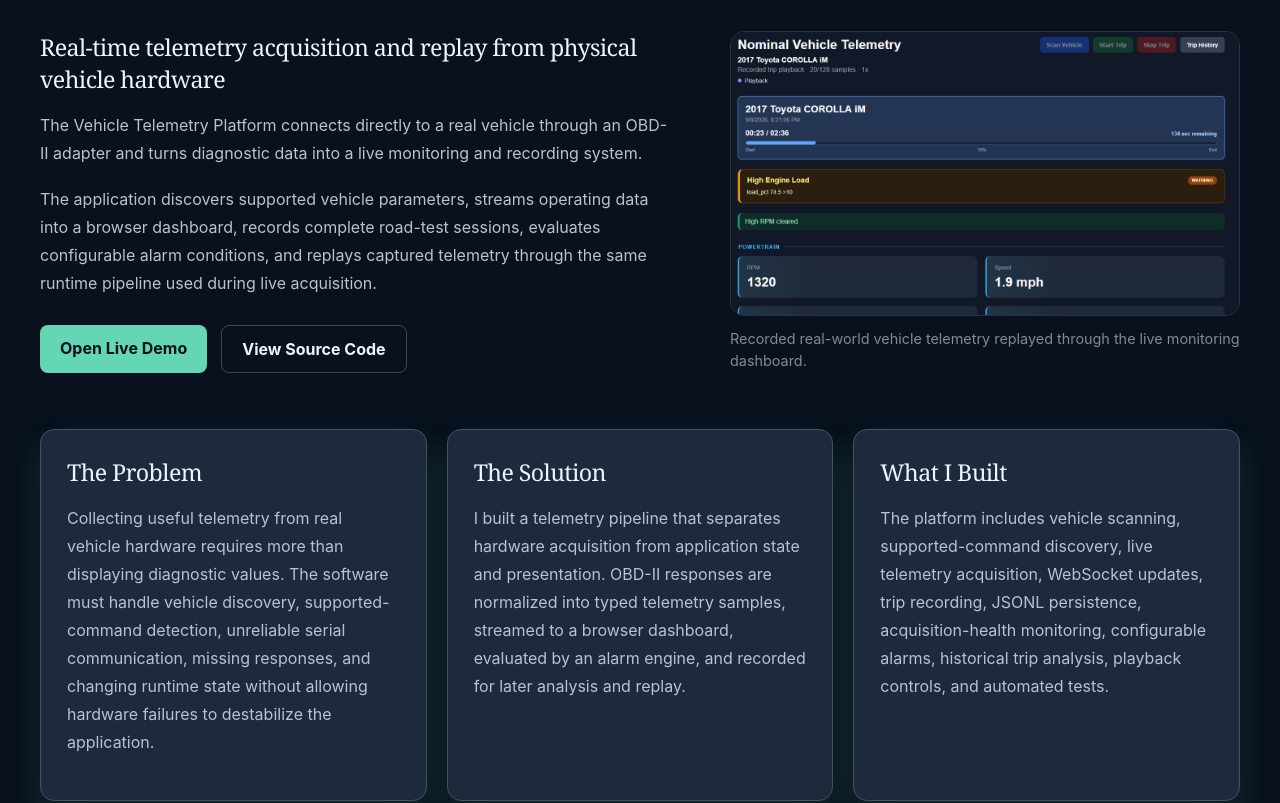
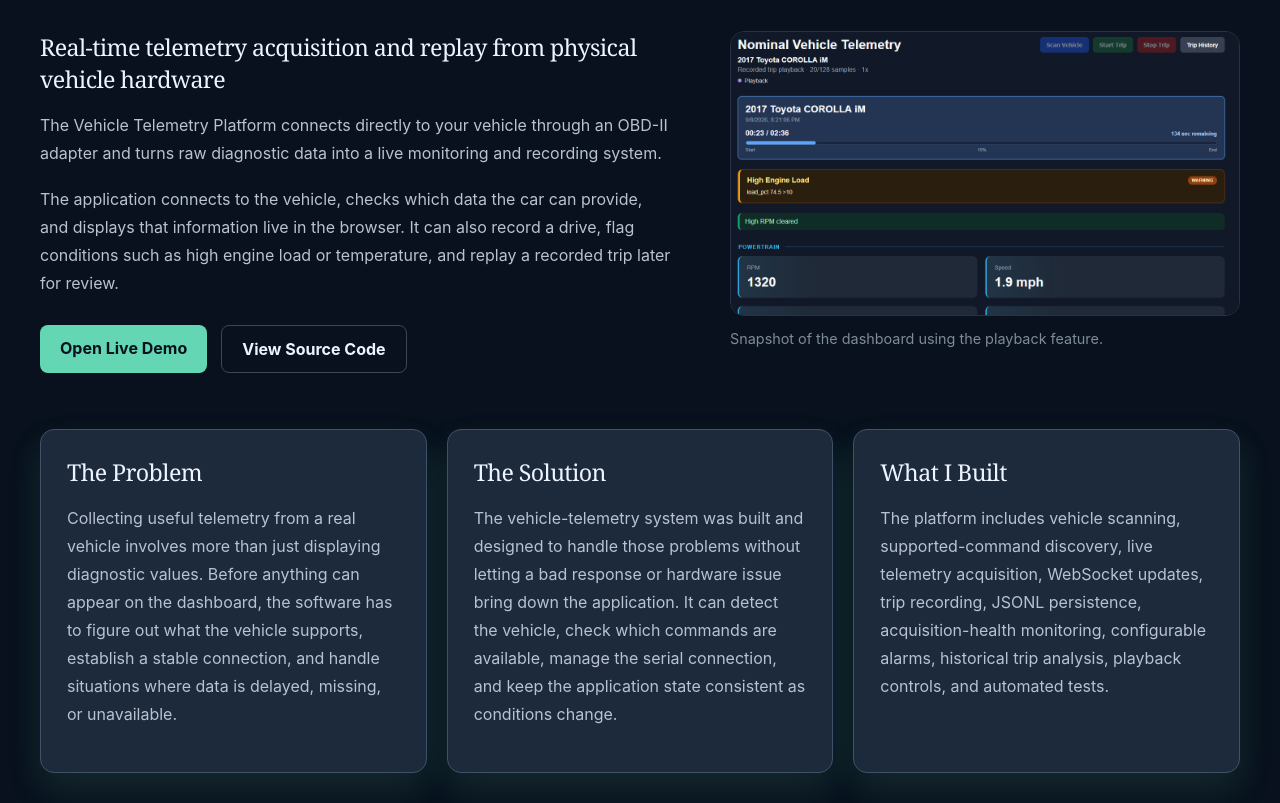
Before and after one commit to richardrhanly-us/Portfolio, a React (Vite) app: page /projects/vehicle-telemetry in a window 1280 px wide. Shown: the part 240-1043 px from the top of the page. Built offline with nearby package versions, Linux system fonts and the light colour scheme.

Commit message:
Update language on some of the project descriptions

```diff
--- a/src/pages/projects/CloudReliabilityLab.tsx
+++ b/src/pages/projects/CloudReliabilityLab.tsx
@@ -14,11 +14,11 @@ function CloudReliabilityLab() {
             </h3>
 
             <p>
-              Cloud Reliability Lab is an infrastructure and reliability
+              This Cloud Reliability Lab is an infrastructure and reliability
               engineering project that I built around the idea of operating a
               small web service in AWS. The goal was not simply to deploy an
-              application, but to practice the systems work required to keep a
-              service observable, recoverable, and reproducible. The next phase
+              application, but to be able to practice the systems work required to keep a
+              service observable, recoverable, and reproducible n preperation for working in the industry. The next phase
               of this project is to host the SortView project on AWS.
             </p>
 
--- a/src/pages/projects/RotationLab.tsx
+++ b/src/pages/projects/RotationLab.tsx
@@ -8,7 +8,7 @@ function RotationLab() {
 
         <div className="case-study-intro">
           <div className="case-study-copy">
-            <h3>Turning NBA lineup data into rotation decision support</h3>
+            <h3>Processing lineup data to assist coaches and managment with decesion making</h3>
 
             <p>
               RotationLab is a full-stack basketball analytics application that
@@ -53,8 +53,7 @@ function RotationLab() {
               />
 
               <figcaption>
-                RotationLab provides interactive lineup comparison, replacement
-                analysis, and player-combination evaluations.
+                RotationLab dashboard
               </figcaption>
             </figure>
           </div>
@@ -65,9 +64,9 @@ function RotationLab() {
             <h3>The Problem</h3>
 
             <p>
-              NBA lineup data contains useful information about how groups of
+              NBA lineup data can contain useful information about how groups of
               players perform together, but raw lineup tables are difficult
-              to work with. It was tedious to compare combinations, evaluate alternatives, and understand how
+              to work with as they contain vast amounts of unprocessed information. It was tedious to compare combinations, evaluate alternatives, and understand how
               replacing one player might affect a rotation.
             </p>
           </article>
--- a/src/pages/projects/VehicleTelemetry.tsx
+++ b/src/pages/projects/VehicleTelemetry.tsx
@@ -14,17 +14,16 @@ function VehicleTelemetry() {
             </h3>
 
             <p>
-              The Vehicle Telemetry Platform connects directly to a real vehicle
-              through an OBD-II adapter and turns diagnostic data into a live
+              The Vehicle Telemetry Platform connects directly to your vehicle
+              through an OBD-II adapter and turns raw diagnostic data into a live
               monitoring and recording system.
             </p>
 
             <p>
-              The application discovers supported vehicle parameters, streams
-              operating data into a browser dashboard, records complete
-              road-test sessions, evaluates configurable alarm conditions, and
-              replays captured telemetry through the same runtime pipeline used
-              during live acquisition.
+              The application connects to the vehicle, checks which data the car can provide,
+              and displays that information live in the browser. It can also record a drive,
+              flag conditions such as high engine load or temperature, and replay a recorded
+              trip later for review.
             </p>
 
             <div className="case-study-links">
@@ -57,8 +56,7 @@ function VehicleTelemetry() {
               />
 
               <figcaption>
-                Recorded real-world vehicle telemetry replayed through the live
-                monitoring dashboard.
+                Snapshot of the dashboard using the playback feature.
               </figcaption>
             </figure>
           </div>
@@ -69,11 +67,11 @@ function VehicleTelemetry() {
             <h3>The Problem</h3>
 
             <p>
-              Collecting useful telemetry from real vehicle hardware requires
-              more than displaying diagnostic values. The software must handle
-              vehicle discovery, supported-command detection, unreliable serial
-              communication, missing responses, and changing runtime state
-              without allowing hardware failures to destabilize the application.
+              Collecting useful telemetry from a real vehicle involves more than just
+              displaying diagnostic values. Before anything can appear on the dashboard,
+              the software has to figure out what the vehicle supports, establish a stable
+              connection, and handle situations where data is delayed, missing, or
+              unavailable.
             </p>
           </article>
 
@@ -81,11 +79,10 @@ function VehicleTelemetry() {
             <h3>The Solution</h3>
 
             <p>
-              I built a telemetry pipeline that separates hardware acquisition
-              from application state and presentation. OBD-II responses are
-              normalized into typed telemetry samples, streamed to a browser
-              dashboard, evaluated by an alarm engine, and recorded for later
-              analysis and replay.
+              The vehicle-telemetry system was built and designed to handle those problems without letting a bad response or
+              hardware issue bring down the application. It can detect the vehicle, check
+              which commands are available, manage the serial connection, and keep the
+              application state consistent as conditions change.
             </p>
           </article>
 
@@ -122,7 +119,7 @@ function VehicleTelemetry() {
             <h3>Vehicle Connection and Telemetry Demo</h3>
 
             <p>
-              A real hardware demonstration showing the OBDLink EX connected to
+              A hardware demonstration showing the OBDLink EX connected to
               the vehicle, the application scanning for the diagnostic
               interface, identifying the vehicle, and beginning telemetry
               acquisition.
```
